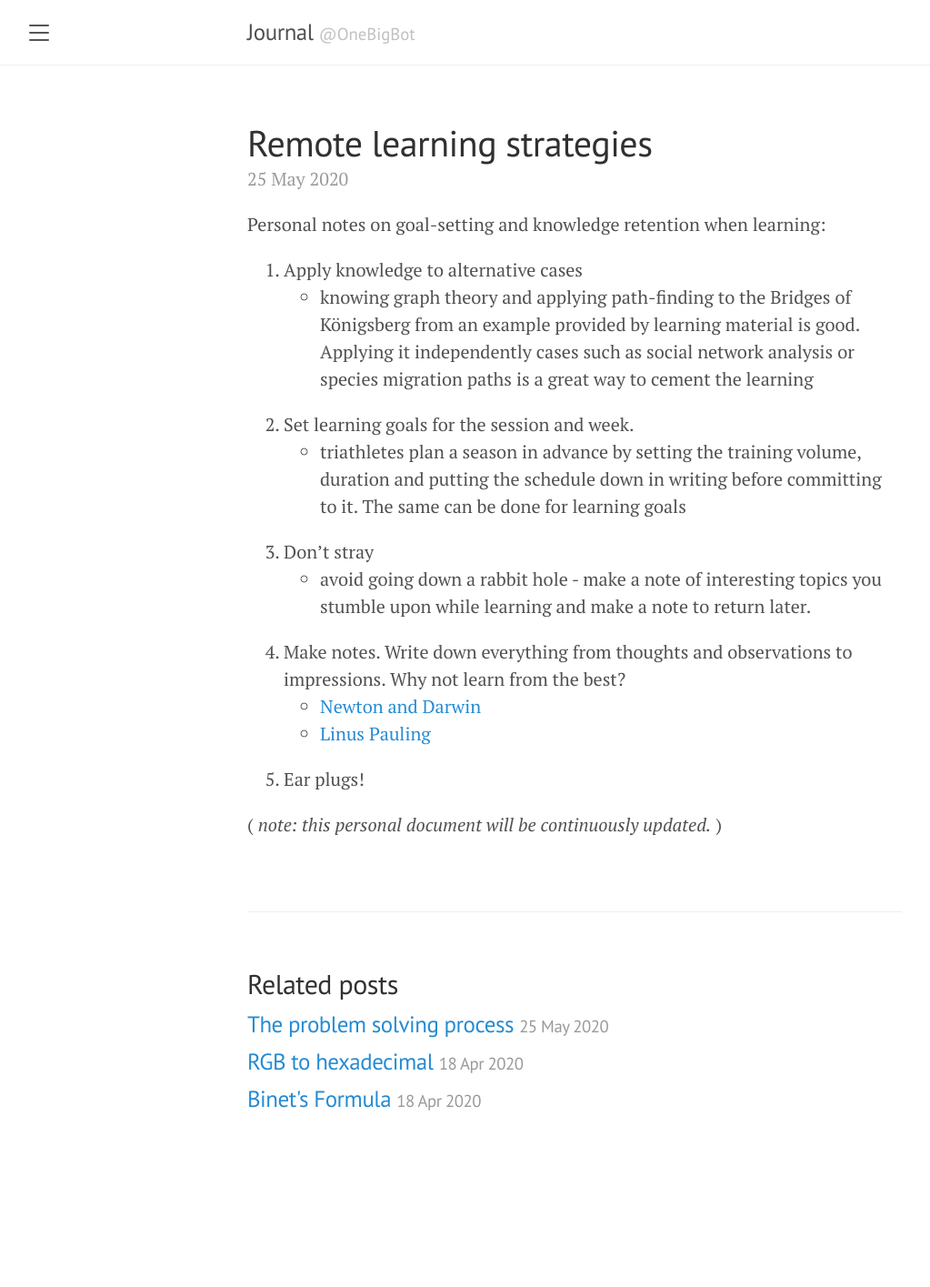
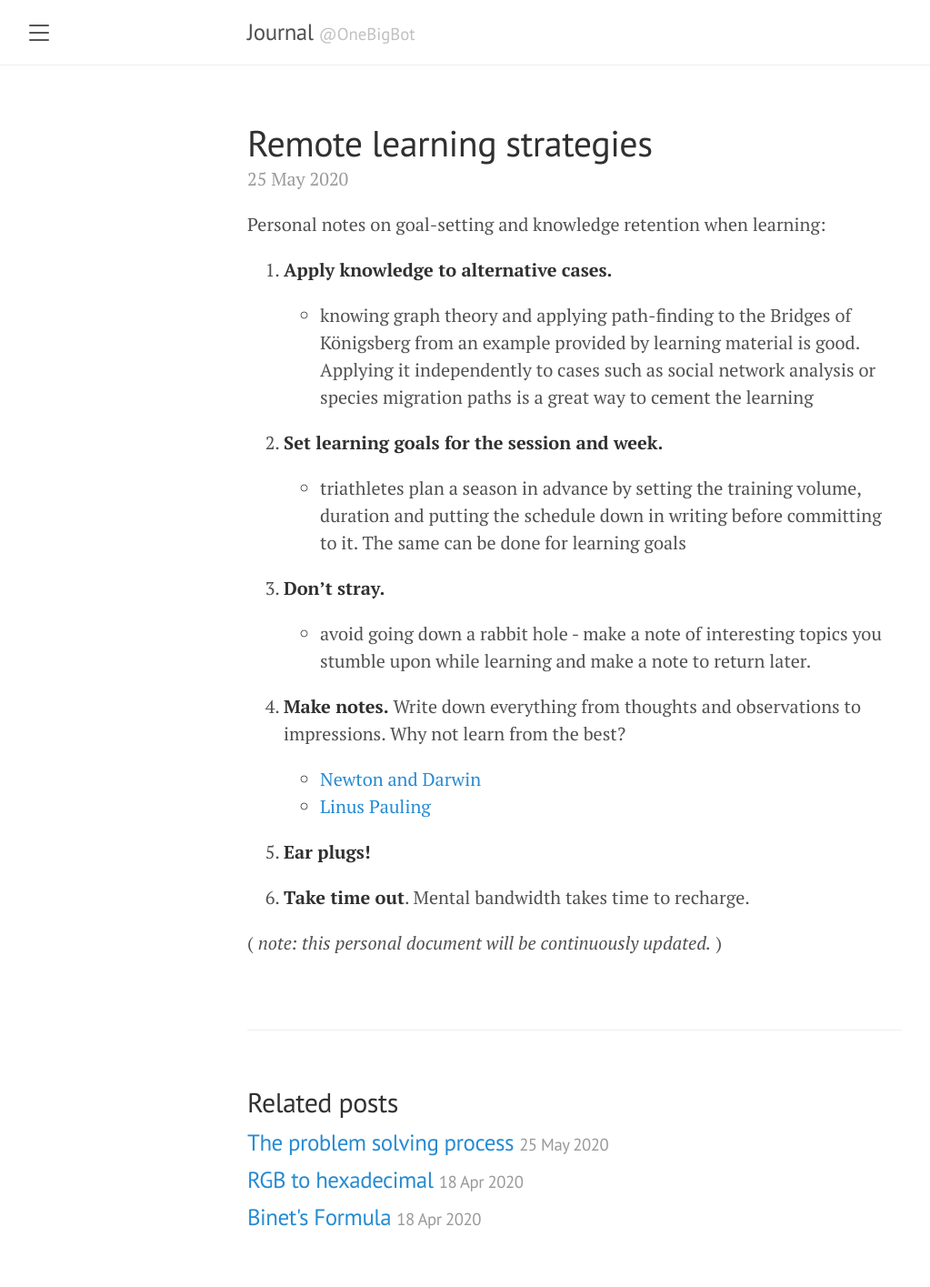
Before and after one commit to saintograph/journal, a Jekyll site: the page built from _posts/2020-05-25-remote-learning-strategies.md, in a window 1280 px wide. Shown: the whole page at 91% size, without its empty margins (8-1031 px from the left). Built offline with Jekyll 4.4.1, drawn with Linux system fonts in a browser that asks for light colours; before the commit the page ends 1285 px from its top, so only the background shows below that.

Commit message:
Learning strategies.

```diff
--- a/_posts/2020-05-25-remote-learning-strategies.md
+++ b/_posts/2020-05-25-remote-learning-strategies.md
@@ -1,27 +1,30 @@
 ---
-
 layout: post
 title: Remote learning strategies
 
 ---
 
-
-
 Personal notes on goal-setting and knowledge retention when learning:
 
-1. Apply knowledge to alternative cases
-   * knowing graph theory and applying path-finding to the Bridges of Königsberg from an example provided by learning material is good. Applying it independently cases such as social network analysis or species migration paths is a great way to cement the learning
+1. **Apply knowledge to alternative cases.**
 
-2. Set learning goals for the session and week.
+   * knowing graph theory and applying path-finding to the Bridges of Königsberg from an example provided by learning material is good. Applying it independently to cases such as social network analysis or species migration paths is a great way to cement the learning
+
+2. **Set learning goals for the session and week.**
+
    * triathletes plan a season in advance by setting the training volume, duration and putting the schedule down in writing before committing to it. The same can be done for learning goals
 
-3. Don't stray
+3. **Don't stray.**
+
    * avoid going down a rabbit hole -  make a note of interesting topics you stumble upon while learning and make a note to return later.
 
-4. Make notes. Write down everything from thoughts and observations to impressions. Why not learn from the best?
+4. **Make notes.** Write down everything from thoughts and observations to impressions. Why not learn from the best?
+
    * [Newton and Darwin](http://cudl.lib.cam.ac.uk/)
    * [Linus Pauling](http://scarc.library.oregonstate.edu/coll/pauling/peace/notes/index.html)
 
-5. Ear plugs!
+5. **Ear plugs!**
+
+6. **Take time out**. Mental bandwidth takes time to recharge.
 
 ( _note: this personal document will be continuously updated._ )
```
